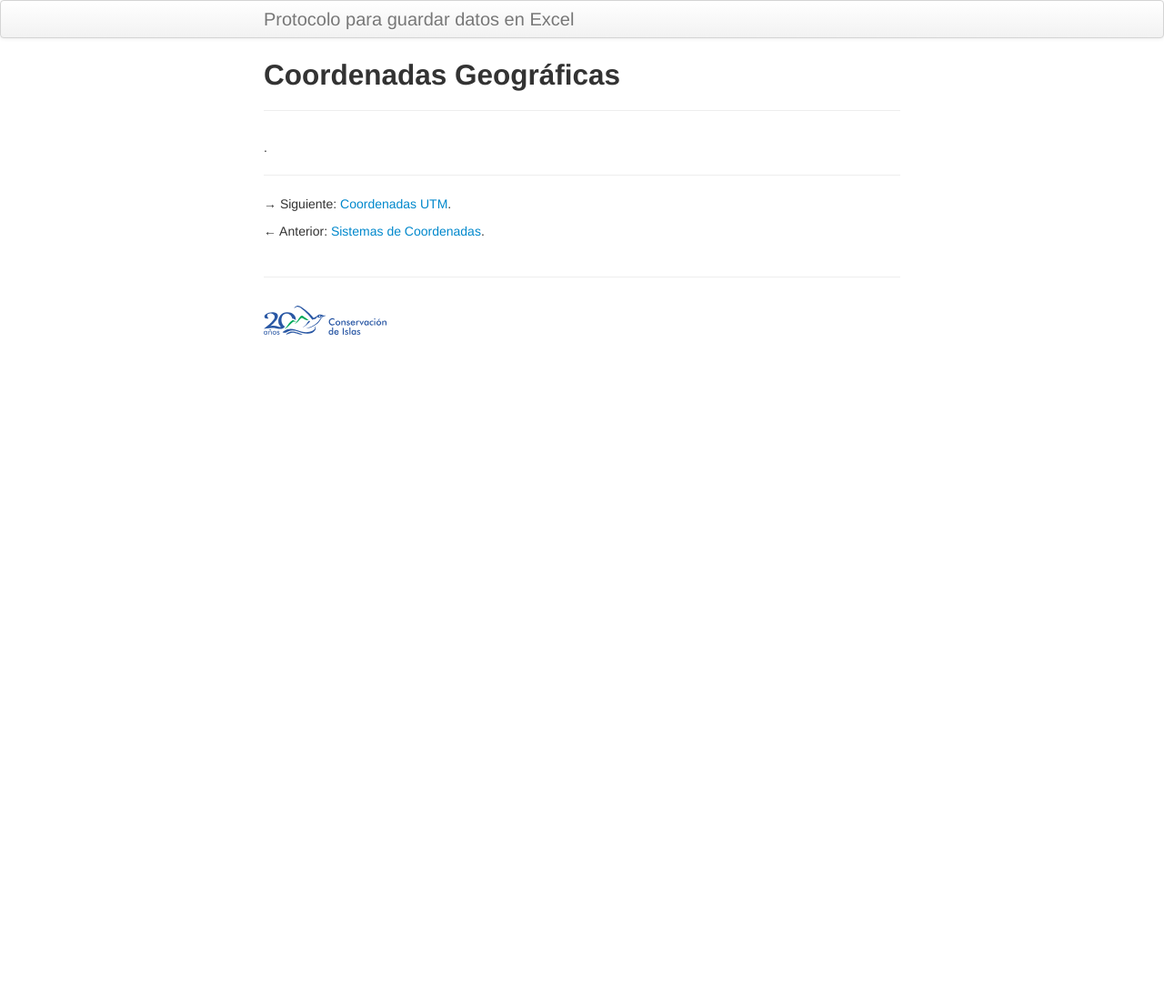
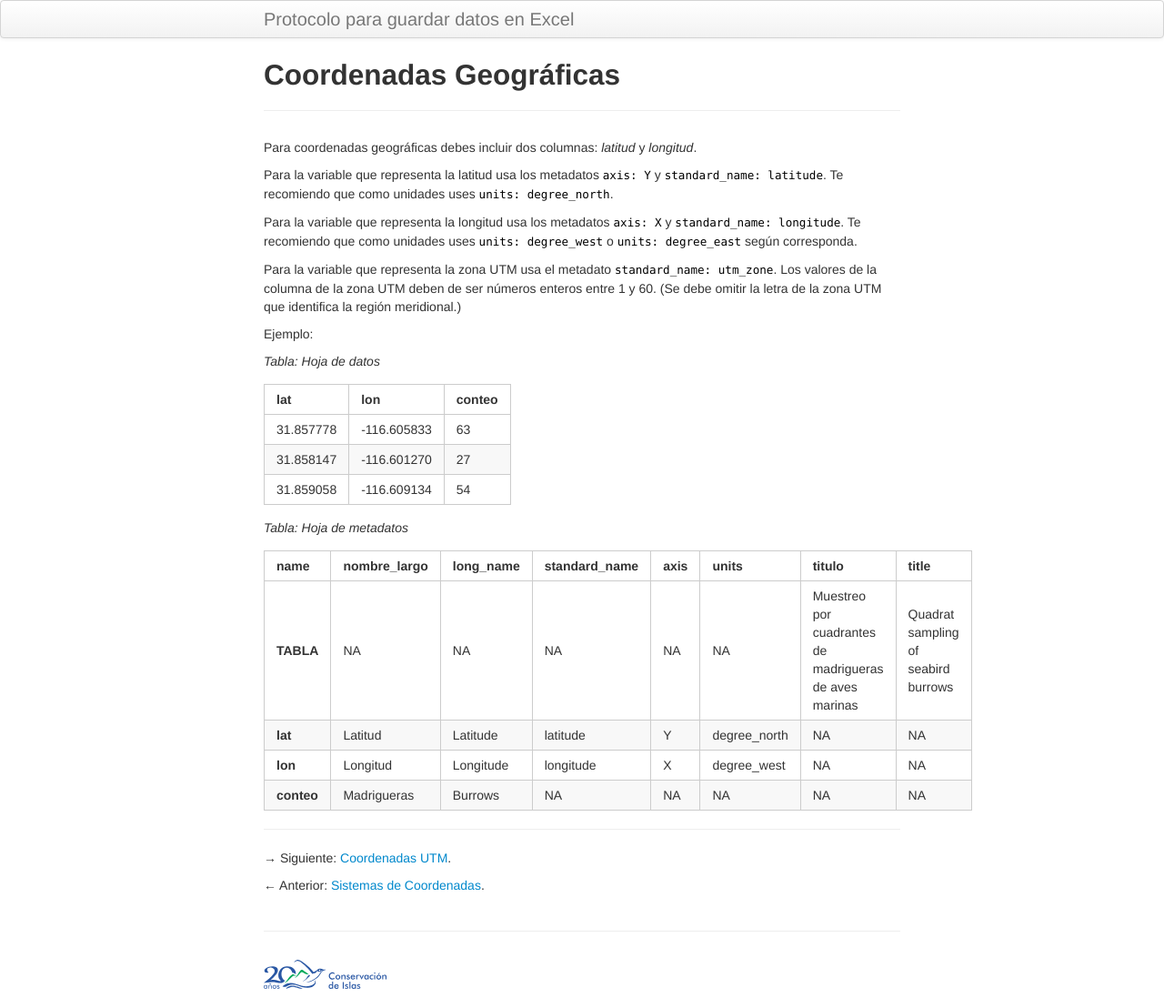
Before and after one commit to MaritzaB/datos_en_excel, a Jekyll site: the page built from pages/geograficas.md, in a window 1280 px wide. Shown: the whole page at 91% size. Built offline with Jekyll 4.4.1, drawn with Linux system fonts in a browser that asks for light colours; before the commit the page ends 900 px from its top, so only the background shows below that.

Commit message:
Agrega contenido a página de coordenadas geográficas

```diff
--- a/pages/geograficas.md
+++ b/pages/geograficas.md
@@ -1,10 +1,36 @@
 ---
 layout: page
 title: Coordenadas Geográficas
-description:
+description: "Para coordenadas geográficas debes incluir dos columnas: latitud y longitud"
 ---
 
-.
+Para coordenadas geográficas debes incluir dos columnas: _latitud_ y _longitud_.
+
+Para la variable que representa la latitud usa los metadatos `axis: Y` y `standard_name: latitude`. Te recomiendo que como unidades uses `units: degree_north`.
+
+Para la variable que representa la longitud usa los metadatos `axis: X` y `standard_name: longitude`. Te recomiendo que como unidades uses `units: degree_west` o `units: degree_east` según corresponda.
+
+Para la variable que representa la zona UTM usa el metadato `standard_name: utm_zone`. Los valores de la columna de la zona UTM deben de ser números enteros entre 1 y 60. (Se debe omitir la letra de la zona UTM que identifica la región meridional.)
+
+Ejemplo:
+
+_Tabla: Hoja de datos_
+
+**lat**   | **lon**     | **conteo**
+----------|-------------|-----------
+31.857778 | -116.605833 | 63
+31.858147 | -116.601270 | 27
+31.859058 | -116.609134 | 54
+
+
+_Tabla: Hoja de metadatos_
+
+**name**   | **nombre_largo** | **long_name** | **standard_name** | **axis** | **units**     | **titulo**                                             | **title**
+-----------|------------------|---------------|-------------------|----------|---------------|--------------------------------------------------------|------------------------------------
+**TABLA**  | NA               | NA            | NA                | NA       | NA            | Muestreo por cuadrantes de madrigueras de aves marinas | Quadrat sampling of seabird burrows
+**lat**    | Latitud          | Latitude      | latitude          | Y        | degree_north  | NA                                                     | NA
+**lon**    | Longitud         | Longitude     | longitude         | X        | degree_west   | NA                                                     | NA
+**conteo** | Madrigueras      | Burrows       | NA                | NA       | NA            | NA                                                     | NA
 
 ---
 
```
